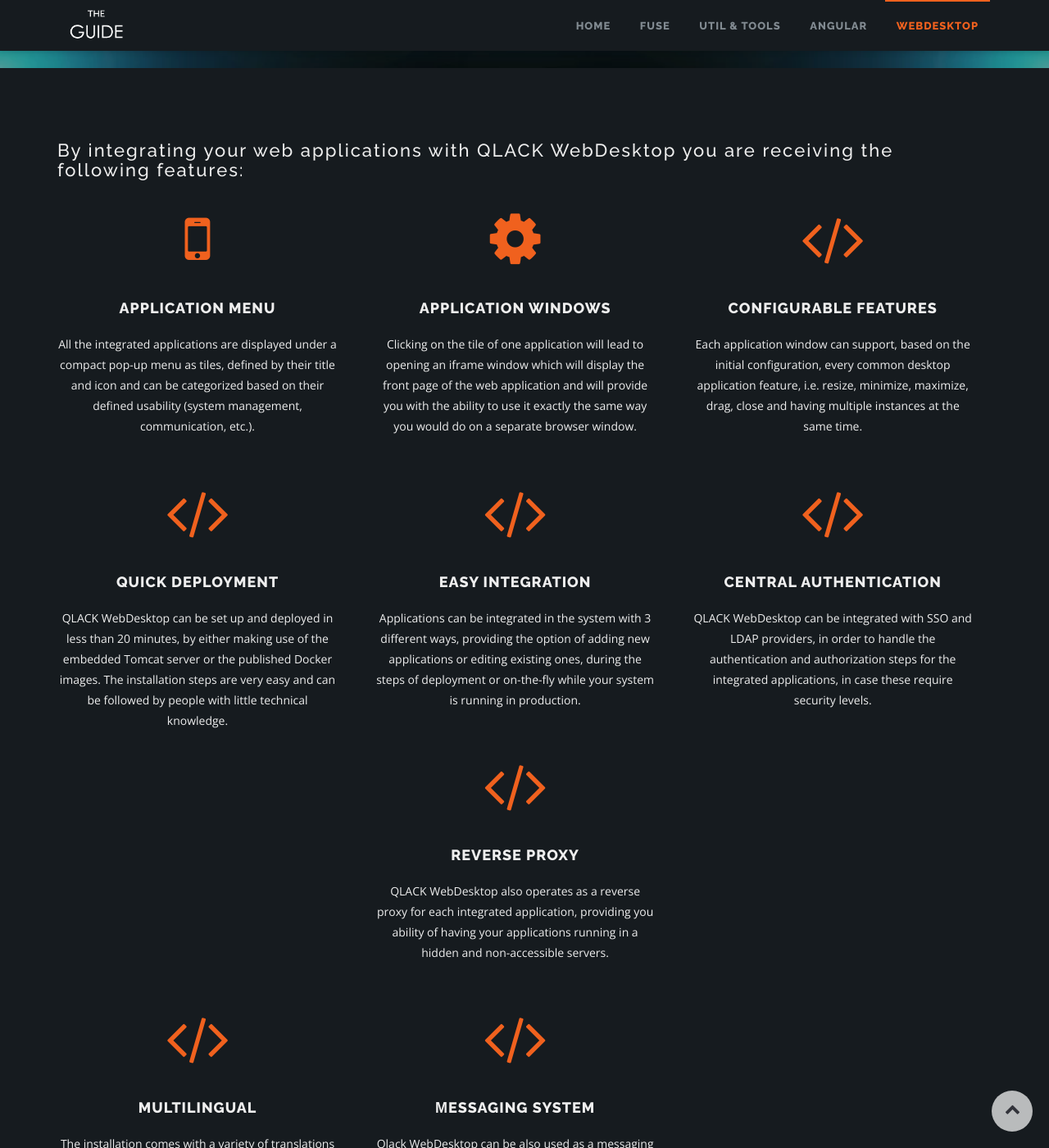
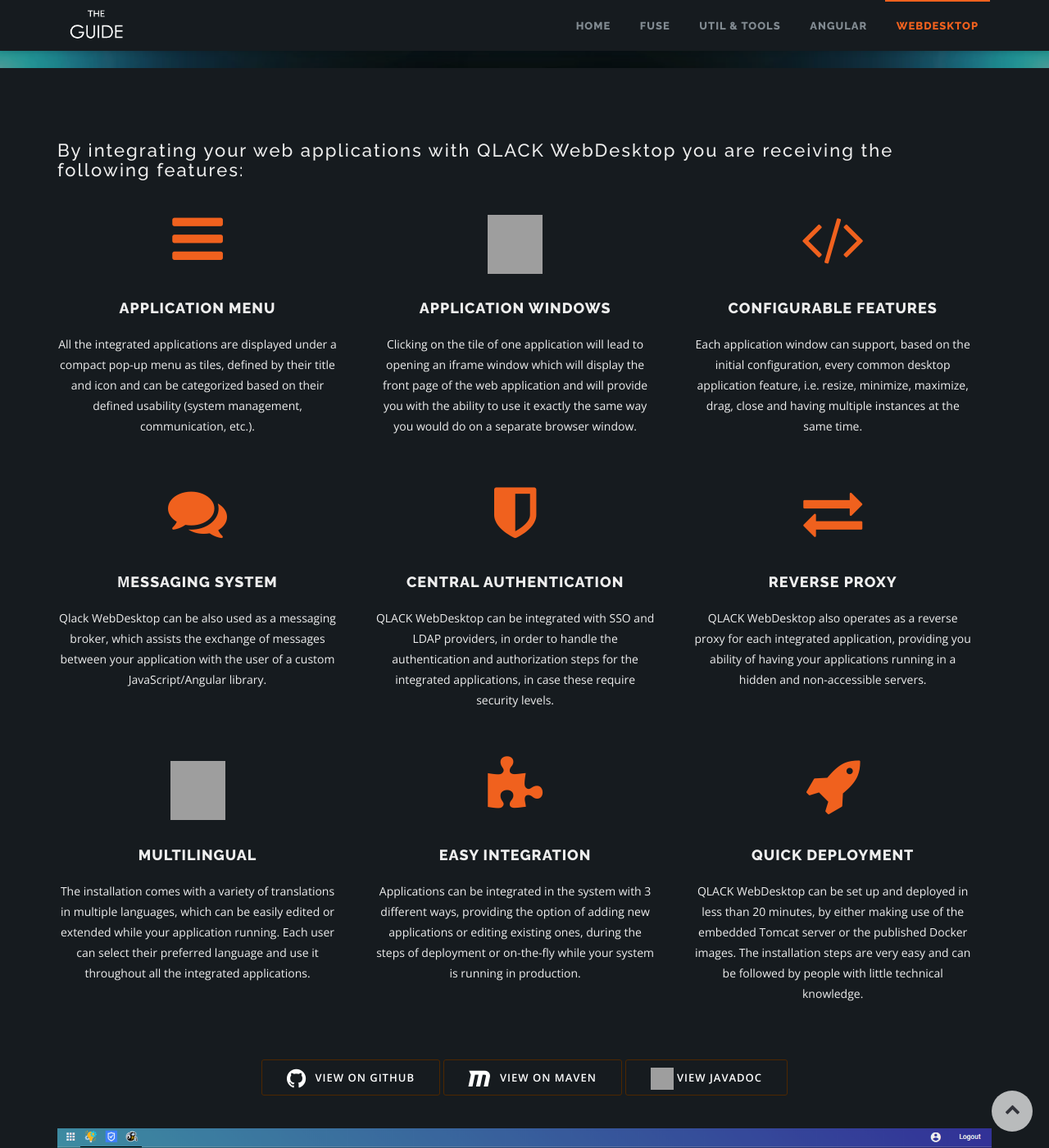
Before and after one commit to qlack/QLACK-Website, a Jekyll site: the page built from webdesktop.md, in a window 1280 px wide and 1400 px high, scrolled down 517 px. Shown: the whole window at 82% size. Built offline with Jekyll 4.4.1, drawn with Linux system fonts in a browser that asks for light colours; some of the changed text lies outside the part shown; grey boxes are pictures that could not be loaded.

Commit message:
webdesktop features updates

```diff
--- a/_layouts/webdesktop.html
+++ b/_layouts/webdesktop.html
@@ -23,29 +23,24 @@
           <img
             src="https://sonarcloud.io/api/project_badges/measure?project=qlack_QLACK-WebDesktop&metric=duplicated_lines_density"
             class="badges">
-          <img
-              src="https://sonarcloud.io/api/project_badges/measure?project=qlack_QLACK-WebDesktop&metric=ncloc"
+          <img src="https://sonarcloud.io/api/project_badges/measure?project=qlack_QLACK-WebDesktop&metric=ncloc"
             class="badges">
         </div>
         <div class="col-md-2 col-sm-12 component-center">
-          <img
-              src="https://sonarcloud.io/api/project_badges/measure?project=qlack_QLACK-WebDesktop&metric=code_smells"
+          <img src="https://sonarcloud.io/api/project_badges/measure?project=qlack_QLACK-WebDesktop&metric=code_smells"
             class="badges">
           <img
             src="https://sonarcloud.io/api/project_badges/measure?project=qlack_QLACK-WebDesktop&metric=vulnerabilities"
             class="badges">
         </div>
         <div class="col-md-2 col-sm-12 component-center">
-          <img
-              src="https://sonarcloud.io/api/project_badges/measure?project=qlack_QLACK-WebDesktop&metric=sqale_index"
+          <img src="https://sonarcloud.io/api/project_badges/measure?project=qlack_QLACK-WebDesktop&metric=sqale_index"
             class="badges">
-          <img
-              src="https://sonarcloud.io/api/project_badges/measure?project=qlack_QLACK-WebDesktop&metric=sqale_rating"
+          <img src="https://sonarcloud.io/api/project_badges/measure?project=qlack_QLACK-WebDesktop&metric=sqale_rating"
             class="badges">
         </div>
         <div class="col-md-2 col-sm-12 component-center">
-          <img
-              src="https://sonarcloud.io/api/project_badges/measure?project=qlack_QLACK-WebDesktop&metric=coverage"
+          <img src="https://sonarcloud.io/api/project_badges/measure?project=qlack_QLACK-WebDesktop&metric=coverage"
             class="badges">
           <img
             src="https://sonarcloud.io/api/project_badges/measure?project=qlack_QLACK-WebDesktop&metric=reliability_rating"
@@ -55,8 +50,7 @@
           <img
             src="https://sonarcloud.io/api/project_badges/measure?project=qlack_QLACK-WebDesktop&metric=security_rating"
             class="badges">
-          <img
-              src="https://sonarcloud.io/api/project_badges/measure?project=qlack_QLACK-WebDesktop&metric=bugs"
+          <img src="https://sonarcloud.io/api/project_badges/measure?project=qlack_QLACK-WebDesktop&metric=bugs"
             class="badges">
         </div>
         <div class="col-md-1 col-sm-0"></div>
@@ -73,20 +67,25 @@
       <h4>By integrating your web applications with QLACK WebDesktop you are receiving the following features:</h4>
 
       <ul class="features">
+
         <li>
           <div class="icon">
-            <i class="fa fa-mobile"></i>
+            <i class="fa fa-bars"></i>
           </div>
           <h5>Application Menu</h5>
-          <p>All the integrated applications are displayed under a compact pop-up menu as tiles, defined by their title and icon and can be categorized based on their defined usability (system management, communication, etc.).</p>
+          <p>All the integrated applications are displayed under a compact pop-up menu as tiles, defined by their title
+            and icon and can be categorized based on their defined usability (system management, communication, etc.).
+          </p>
         </li>
 
         <li>
           <div class="icon">
-            <i class="fa fa-cog"></i>
+            <img src="assets\fonts\window.svg" alt="globe img" class="features-section-img" />
           </div>
           <h5>Application Windows</h5>
-          <p>Clicking on the tile of one application will lead to opening an iframe window which will display the front page of the web application and will provide you with the ability to use it exactly the same way you would do on a separate browser window.</p>
+          <p>Clicking on the tile of one application will lead to opening an iframe window which will display the front
+            page of the web application and will provide you with the ability to use it exactly the same way you would
+            do on a separate browser window.</p>
         </li>
 
         <li>
@@ -100,20 +99,53 @@
             maximize, drag, close and having multiple instances at the same time.</p>
         </li>
 
+
+
+
         <li>
           <div class="icon">
-            <i class="fa fa-code"></i>
+            <i class="fa fa-comments" ></i>
           </div>
-          <h5>Quick Deployment</h5>
-          <p>QLACK WebDesktop can be set up and deployed in less than 20 minutes, by either making use of the
-            embedded Tomcat server or the published Docker images. The installation steps are very easy and can be
-            followed by people with little technical knowledge.
+          <h5>Μessaging System</h5>
+          <p>Qlack WebDesktop can be also used as a messaging broker, which assists the exchange of messages between
+            your application with the user of a custom JavaScript/Angular library.
           </p>
         </li>
 
         <li>
           <div class="icon">
-            <i class="fa fa-code"></i>
+            <i class="fa fa-shield"></i>
+          </div>
+          <h5>Central Authentication</h5>
+          <p>QLACK WebDesktop can be integrated with SSO and LDAP providers, in order to handle the authentication
+            and authorization steps for the integrated applications, in case these require security levels.
+          </p>
+        </li>
+
+        <li>
+          <div class="icon">
+            <i class="fa fa-exchange" ></i>
+          </div>
+          <h5>Reverse Proxy</h5>
+          <p>QLACK WebDesktop also operates as a reverse proxy for each integrated application, providing you ability
+            of having your applications running in a hidden and non-accessible servers.
+          </p>
+        </li>
+
+        <li>
+          <div class="icon">
+            <img src="assets\fonts\globe.svg" alt="globe img" class="features-section-img" />
+          </div>
+          <h5>Multilingual</h5>
+          <p>The installation comes with a variety of translations in multiple languages, which can be easily edited
+            or extended while your application running. Each user can select their preferred language and use it
+            throughout all the integrated applications.
+          </p>
+        </li>
+
+        <li>
+          <div class="icon">
+            <i class="fa fa-puzzle-piece"></i>
           </div>
           <h5>Easy Integration</h5>
           <p>Applications can be integrated in the system with 3 different ways, providing the option of adding new
@@ -124,49 +156,18 @@
 
         <li>
           <div class="icon">
-            <i class="fa fa-code"></i>
+            <i class="fa fa-rocket"></i>
           </div>
-          <h5>Central Authentication</h5>
-          <p>QLACK WebDesktop can be integrated with SSO and LDAP providers, in order to handle the authentication
-            and authorization steps for the integrated applications, in case these require security levels.
-          </p>
-        </li>
-
-        <li>
-          <div class="icon">
-            <i class="fa fa-code"></i>
-          </div>
-          <h5>Reverse Proxy</h5>
-          <p>QLACK WebDesktop also operates as a reverse proxy for each integrated application, providing you ability
-            of having your applications running in a hidden and non-accessible servers.
-          </p>
-        </li>
-
-        <li>
-          <div class="icon">
-            <i class="fa fa-code"></i>
-          </div>
-          <h5>Multilingual</h5>
-          <p>The installation comes with a variety of translations in multiple languages, which can be easily edited
-            or extended while your application running. Each user can select their preferred language and use it
-            throughout all the integrated applications.
-          </p>
-        </li>
-
-        <li>
-          <div class="icon">
-            <i class="fa fa-code"></i>
-          </div>
-          <h5>Μessaging System</h5>
-          <p>Qlack WebDesktop can be also used as a messaging broker, which assists the exchange of messages between
-            your application with the user of a custom JavaScript/Angular library.
+          <h5>Quick Deployment</h5>
+          <p>QLACK WebDesktop can be set up and deployed in less than 20 minutes, by either making use of the
+            embedded Tomcat server or the published Docker images. The installation steps are very easy and can be
+            followed by people with little technical knowledge.
           </p>
         </li>
       </ul>
 
       <div class="buttons-center">
-        <a class="btn btn-outline btn-dark" target="_noblank"
-           href="https://github.com/qlack/QLACK-WebDesktop">
+        <a class="btn btn-outline btn-dark" target="_noblank" href="https://github.com/qlack/QLACK-WebDesktop">
           <i class="fa fa-github" aria-hidden="true"></i>
           <span class="button-text">View on GitHub</span>
         </a>
@@ -175,21 +176,17 @@
           <span class="button-text">View on Maven</span>
         </a>
         <a class="btn btn-outline btn-dark">
-          <img
-              src="assets\fonts\java.svg"
-              alt="triangle with all three sides equal"
-              class="faImgClass"/>
+          <img src="assets\fonts\java.svg" alt="triangle with all three sides equal" class="faImgClass" />
           <span class="button-text">View Javadoc</span>
         </a>
       </div>
       <br>
       <br>
-      <div class="carousel"
-           data-flickity='{ "imagesLoaded": true, "percentPosition": false }'>
-        <img src="assets/img/wd/wd3.png"/>
-        <img src="assets/img/wd/wd1.png"/>
-        <img src="assets/img/wd/wd2.png"/>
-        <img src="assets/img/wd/wd4.png"/>
+      <div class="carousel" data-flickity='{ "imagesLoaded": true, "percentPosition": false }'>
+        <img src="assets/img/wd/wd3.png" />
+        <img src="assets/img/wd/wd1.png" />
+        <img src="assets/img/wd/wd2.png" />
+        <img src="assets/img/wd/wd4.png" />
       </div>
     </div>
   </section>
--- a/_sass/custom.scss
+++ b/_sass/custom.scss
@@ -82,6 +82,10 @@
 
 .home-description-margin {
   margin-bottom: 96px;
+}
+.features-section-img{
+width: 67px;
+height: 72px;
 }
 
 
```
Also changed, not shown: 2 other files. Lines whose indentation alone changed are shown as unchanged.
